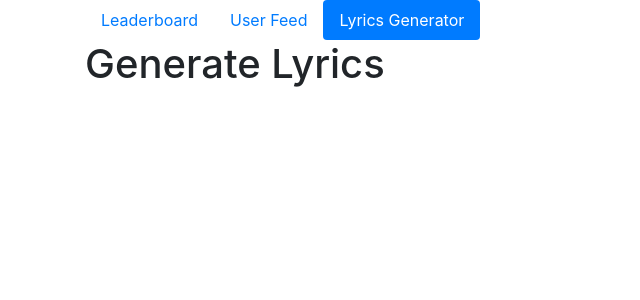
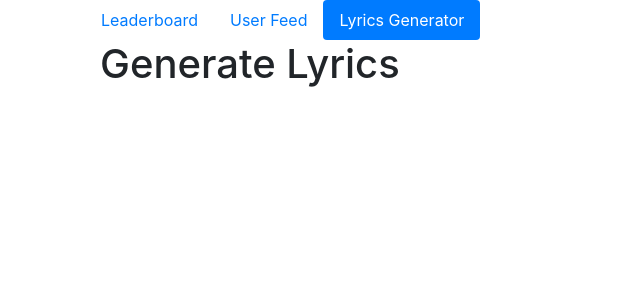
Before and after one commit to KarmanS103/boombox, a React (Create React App) app in the folder web-ui/: page /generator in a window 1280 px wide. Shown: the top 300 px of the page, without its empty margins (0-640 px from the left). Built offline with nearby package versions, Linux system fonts and the light colour scheme; no server answers.

Commit message:
Small navbar fix

```diff
--- a/web-ui/src/generator.js
+++ b/web-ui/src/generator.js
@@ -1,5 +1,9 @@
+import { Container } from 'react-bootstrap';
+
 export default function Generator() {
     return(
-        <h1>Generate Lyrics</h1>
+        <Container>
+            <h1>Generate Lyrics</h1>
+        </Container>
     );
 }
--- a/web-ui/src/nav.js
+++ b/web-ui/src/nav.js
@@ -1,4 +1,4 @@
-// Nav.js
+// Based on code from Nat Tuck's Lecture 17 Code
 import { Nav } from 'react-bootstrap';
 import { NavLink } from 'react-router-dom';
 
```
